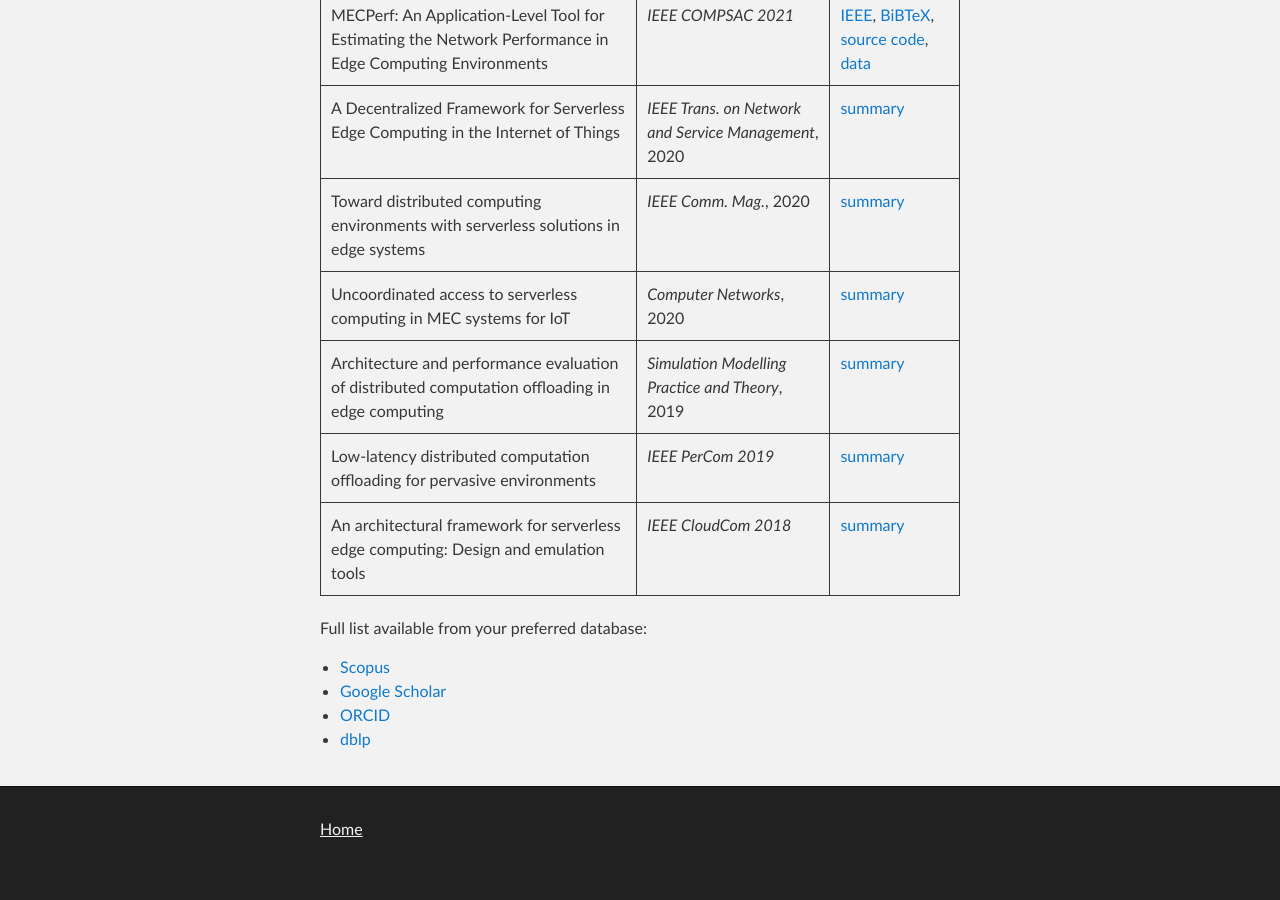
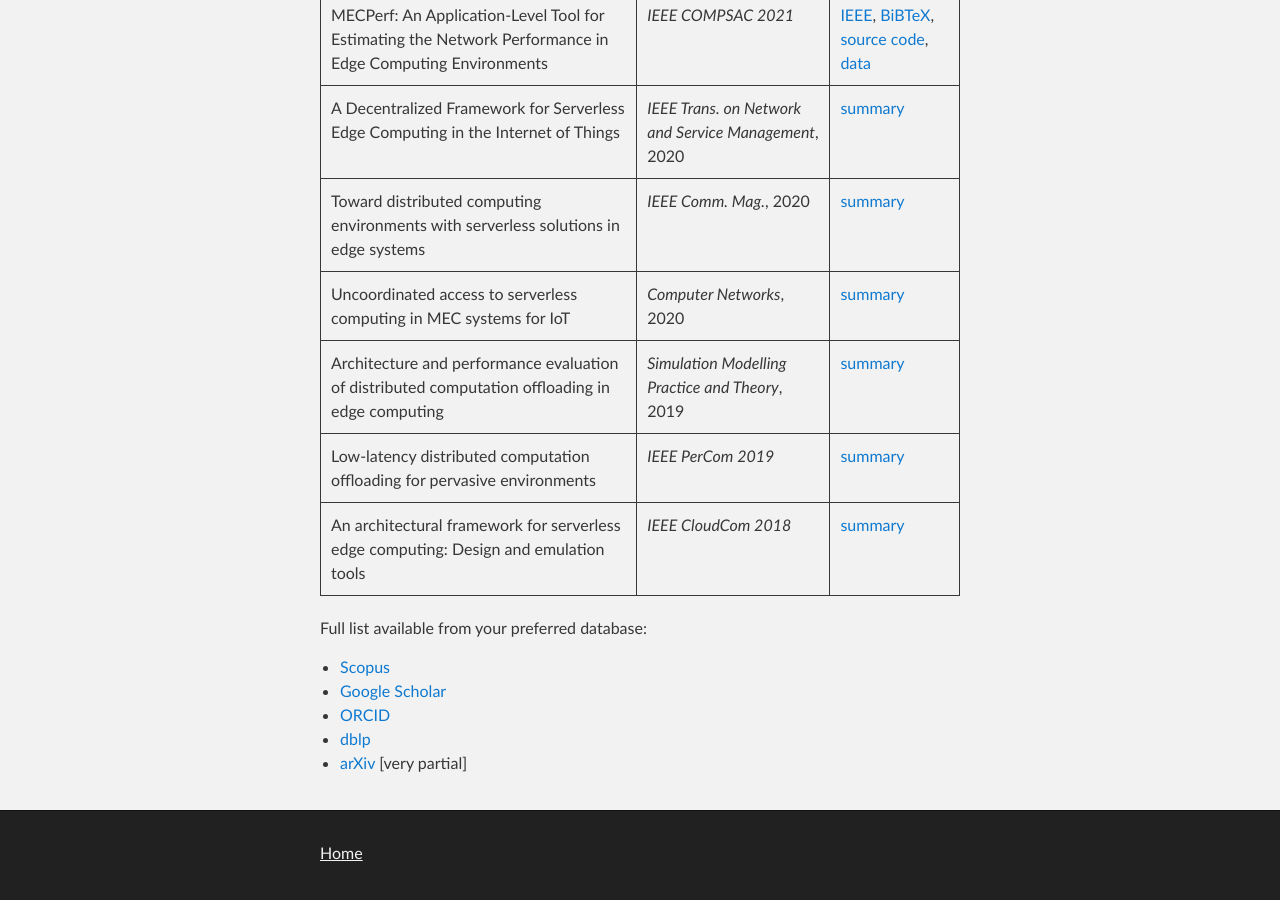
Before and after one commit to ccicconetti/ccicconetti.github.io, a Jekyll site: the page built from publications.md, in a window 1280 px wide and 900 px high, scrolled down 721 px. Built offline with Jekyll 4.4.1, drawn with Linux system fonts in a browser that asks for light colours; before the commit the page ends 1597 px from its top, so only the background shows below that.

Commit message:
Add arXiv link

```diff
--- a/publications.md
+++ b/publications.md
@@ -26,3 +26,4 @@ Full list available from your preferred database:
 - [Google Scholar](https://scholar.google.it/citations?user=sTVmHWUAAAAJ)
 - [ORCID](https://orcid.org/0000-0003-4503-4223)
 - [dblp](https://dblp.org/pers/hd/c/Cicconetti:Claudio)
+- [arXiv](http://arxiv.org/a/cicconetti_c_1) [very partial]
```
